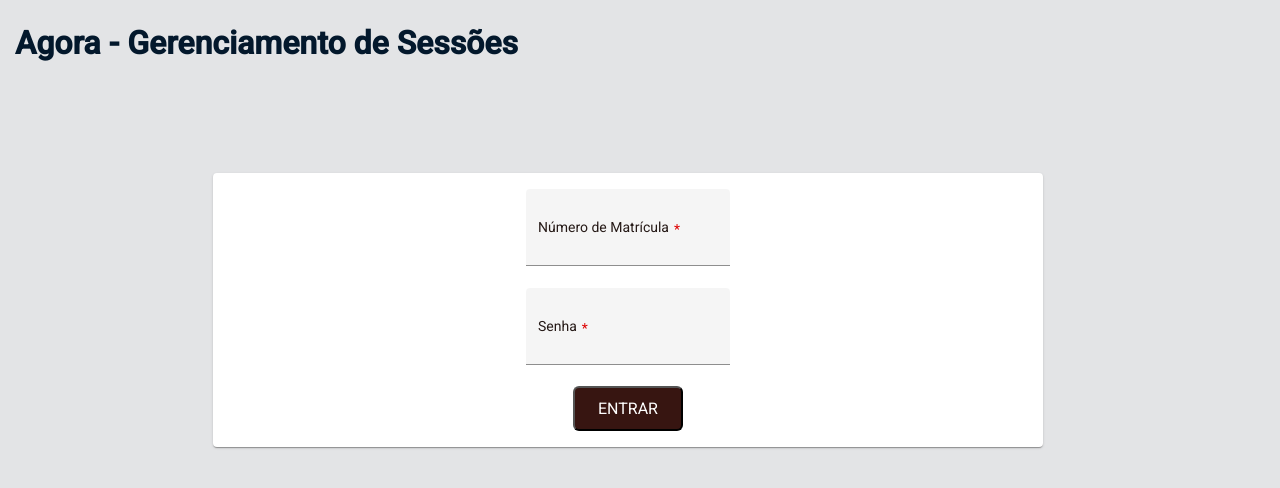
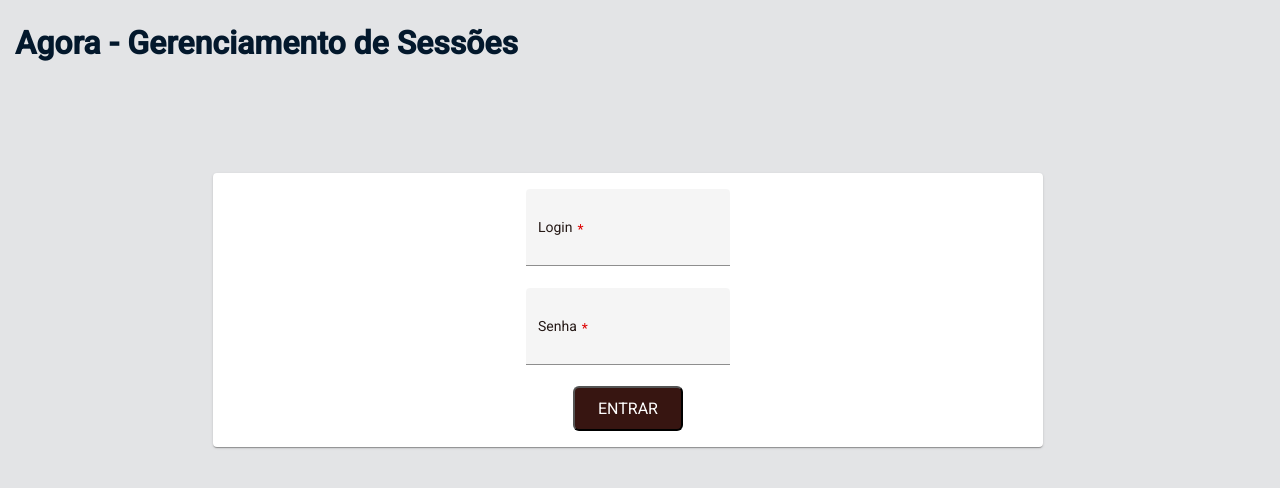
Before and after one commit to gmazevedo/TRABALHOENGSW, an Angular app in the folder front-end/: page /login in a window 1280 px wide. Shown: the top 488 px of the page. Built offline with nearby package versions, Linux system fonts and the light colour scheme.

Commit message:
visual changes

```diff
--- a/front-end/src/app/components/login/login.component.html
+++ b/front-end/src/app/components/login/login.component.html
@@ -6,9 +6,8 @@
     <br>
     <br> -->
   <form>
-
     <div class="row justify-content-center no-overflow">
-            <div class="col-8 ">
+      <div class="col-8">
         <mat-card class="main-card">
           <div class="auth text-center offset-1 col-10 offset-xl-3 col-xl-6">
             <div class="row">
@@ -18,23 +17,28 @@
                     <div class="row">
                       <div class="col-12">
                         <mat-form-field class="full-width" appearance="fill">
-                                                    <label class="control-label required">
-                                                        Número de Matrícula
-                                                    </label>
-                                                    <input matInput type="tel" inputmode="numeric" maxlength="8"
-                                                        formControlName="user_number" />
-                                                    <mat-error> Digite os 8 dígitos do seu número de matrícula
-                                                        (apenas
-                                                        números)</mat-error>
+                          <label class="control-label required"> Login </label>
+                          <input
+                            matInput
+                            type="tel"
+                            inputmode="numeric"
+                            maxlength="8"
+                            formControlName="user_number"
+                          />
+                          <mat-error>
+                            Login deve ter no mínimo 4 caracteres.</mat-error
+                          >
                         </mat-form-field>
                       </div>
 
                       <div class="col-12">
                         <mat-form-field class="full-width" appearance="fill">
-                                                    <label class="control-label required">
-                                                        Senha
-                                                    </label>
-                                                    <input matInput type="password" formControlName="password" />
+                          <label class="control-label required"> Senha </label>
+                          <input
+                            matInput
+                            type="password"
+                            formControlName="password"
+                          />
                         </mat-form-field>
                       </div>
                     </div>
@@ -45,8 +49,13 @@
 
             <div class="row">
               <div class="col-12">
-                                <button mat-raised-button class="submit-button" type="submit" color="primary"
-                                    (click)="onClick()">
+                <button
+                  mat-raised-button
+                  class="submit-button"
+                  type="submit"
+                  color="primary"
+                  (click)="onClick()"
+                >
                   ENTRAR
                 </button>
               </div>
@@ -60,7 +69,7 @@
 
 <ng-template #errorDialog>
   <h2 matDialogTitle>Erro ao fazer login</h2>
-    <p matDialogContent><em>Verifique seu número de matrícula e senha</em></p>
+  <p matDialogContent><em>Verifique seu login e senha</em></p>
   <mat-dialog-actions align="end">
     <button mat-button matDialogClose>OK</button>
   </mat-dialog-actions>
--- a/front-end/src/app/components/login/login.component.ts
+++ b/front-end/src/app/components/login/login.component.ts
@@ -1,5 +1,13 @@
 import { Component, OnInit, TemplateRef, ViewChild } from '@angular/core';
-import { FormArray, FormBuilder, FormControl, FormGroup, ValidationErrors, ValidatorFn, Validators } from '@angular/forms';
+import {
+  FormArray,
+  FormBuilder,
+  FormControl,
+  FormGroup,
+  ValidationErrors,
+  ValidatorFn,
+  Validators,
+} from '@angular/forms';
 
 import { NgForm } from '@angular/forms';
 import { Subscription } from 'rxjs';
@@ -7,9 +15,13 @@ import { Subscription } from 'rxjs';
 import { MatDialog } from '@angular/material/dialog';
 import { AuthService } from '../../services/auth.service';
 
-import { PRIMARY_OUTLET, Router, UrlSegment, UrlSegmentGroup } from '@angular/router';
+import {
+  PRIMARY_OUTLET,
+  Router,
+  UrlSegment,
+  UrlSegmentGroup,
+} from '@angular/router';
 // import { AngularMaterialModule } from '../../core/angular-material.module';
-
 
 export interface DialogData {
   animal: 'panda' | 'unicorn' | 'lion';
@@ -22,34 +34,44 @@ export interface DialogData {
 export class LoginComponent implements OnInit {
   @ViewChild('errorDialog') errorDialog: TemplateRef<any>;
   public form: FormGroup = this.fb.group({
-    user_number: this.fb.control('', [Validators.required, Validators.pattern("^[0-9]*$"), Validators.maxLength(8), Validators.minLength(8)]),
+    user_number: this.fb.control('', [
+      Validators.required,
+      Validators.pattern('^[a-z0-9]*$'),
+      Validators.maxLength(8),
+      Validators.minLength(4),
+    ]),
     password: this.fb.control('', [Validators.required]),
   });
 
-  constructor(private authService: AuthService, private router: Router, private fb: FormBuilder, private dialog: MatDialog) {
+  constructor(
+    private authService: AuthService,
+    private router: Router,
+    private fb: FormBuilder,
+    private dialog: MatDialog
+  ) {
     const urlTree = this.router.parseUrl(this.router.url);
     const segmentGroup: UrlSegmentGroup = urlTree.root.children[PRIMARY_OUTLET];
     const urlSegments: UrlSegment[] = segmentGroup.segments;
-
-
   }
 
   public async ngOnInit() {
     if (this.authService.isLoggedIn()) {
-      this.router.navigate['']
+      this.router.navigate[''];
     }
   }
 
   public async onClick() {
     try {
-      await this.authService.login(this.form.get('user_number').value, this.form.get('password').value);
+      await this.authService.login(
+        this.form.get('user_number').value,
+        this.form.get('password').value
+      );
     } catch (err) {
-      this.openErrorDialog()
+      this.openErrorDialog();
     }
   }
 
   public openErrorDialog() {
     this.dialog.open(this.errorDialog);
   }
-
 }
```
Also changed, not shown: 1 other file (tests, documents, lock files or other folders). Lines whose indentation alone changed are shown as unchanged.
